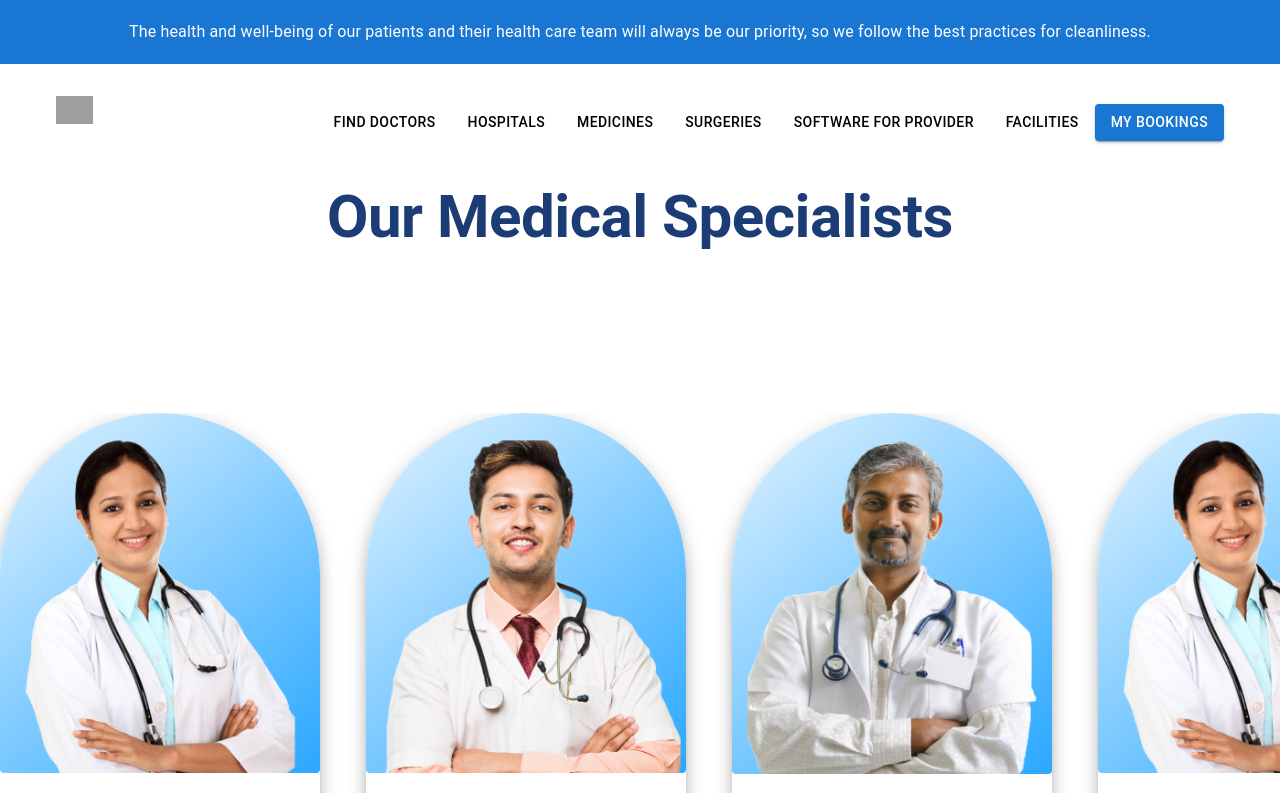
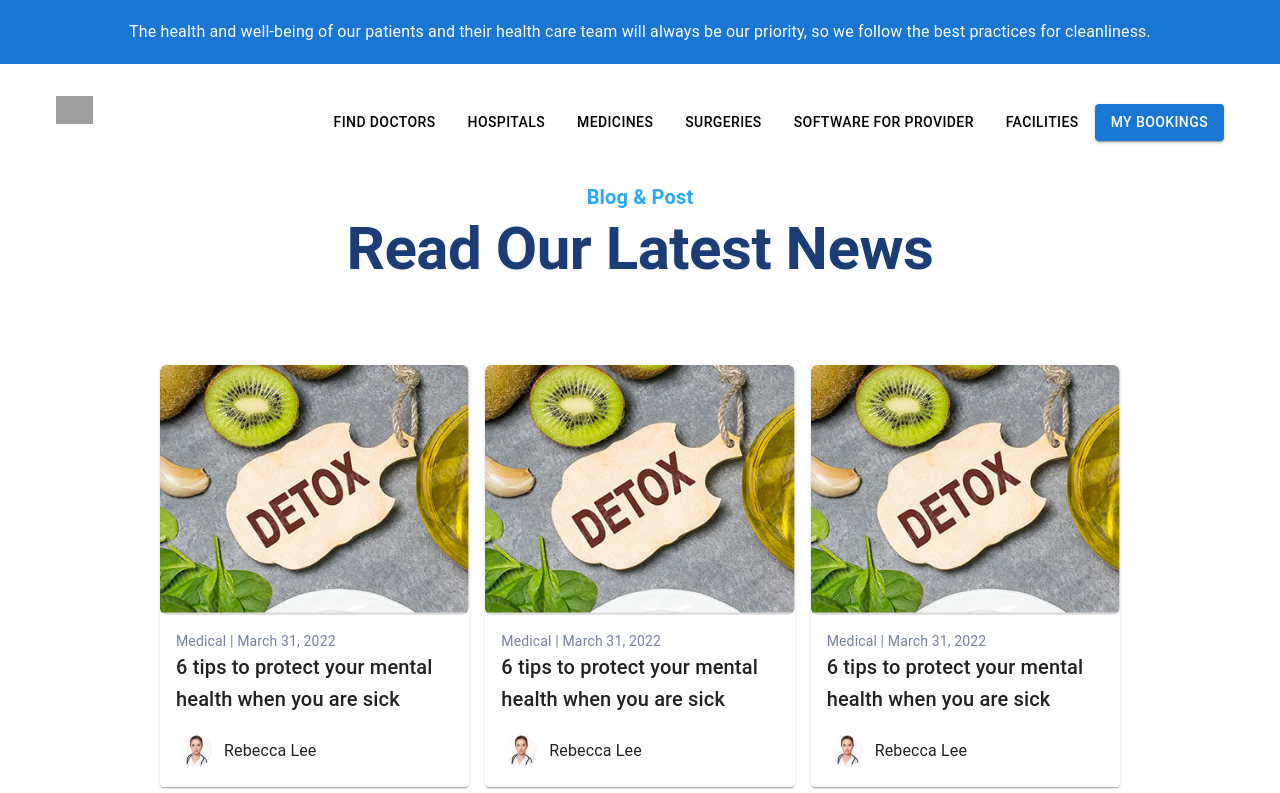
Before and after one commit to nitesh545/xMedify, a React (Create React App) app: page / in a window 1280 px wide. Shown: the top 793 px of the page. Built offline with nearby package versions, Linux system fonts and the light colour scheme; grey boxes are pictures that could not be loaded.

Commit message:
component: BlogAndNews

```diff
--- a/src/App.js
+++ b/src/App.js
@@ -8,6 +8,7 @@ import Navbar from "./Components/Navbar";
 import FindBySpecialisation from "./Components/FindBySpecialisation";
 import Offers from "./Components/Offers";
 import MedicalSpecialist from "./Components/MedicalSpecialist";
+import BlogAndNews from "./Components/BlogAndNews";
 
 const theme = createTheme();
 
@@ -16,6 +17,7 @@ function App() {
       <ThemeProvider theme={theme}>
         <CssBaseline />
           <Navbar />
+          <BlogAndNews />
           <MedicalSpecialist />
           <Offers />
           <FindBySpecialisation />
--- /dev/null
+++ b/src/Components/BlogAndNews.jsx
@@ -0,0 +1,43 @@
+import React from 'react';
+import {Box, Typography, Grid2, Card, CardActionArea, CardMedia, CardContent, Divider, Avatar} from "@mui/material";
+import img1 from "../assets/detox.png";
+import img2 from "../assets/rebeccalee.png";
+
+export default function BlogAndNews() {
+	let feeds = [
+		{img: img1, category: 'Medical', date: 'March 31, 2022', text: '6 tips to protect your mental health when you are sick', avatar: img2, name: 'Rebecca Lee'},
+		{img: img1, category: 'Medical', date: 'March 31, 2022', text: '6 tips to protect your mental health when you are sick', avatar: img2, name: 'Rebecca Lee'},
+		{img: img1, category: 'Medical', date: 'March 31, 2022', text: '6 tips to protect your mental health when you are sick', avatar: img2, name: 'Rebecca Lee'},
+	]
+	return (
+		<Box sx={{width: '100vw', height: '100vh'}}>
+			<Typography variant="h6" fontWeight='bold' align='center' color='rgba(42, 167, 255, 1)'>Blog & Post</Typography>
+			<Typography variant="h2" fontWeight='bold' align='center' color='rgba(27, 60, 116, 1)'>Read Our Latest News</Typography>
+			<Box sx={{paddingTop: '5rem', paddingLeft: '10rem', paddingRight: '10rem'}}>
+				<Grid2 container spacing={2}>
+					{
+						feeds.map((feed, index)=> (
+							<Grid2 size={4}>
+								<Card>
+									<CardActionArea>
+										<CardMedia component='img' src={feed.img} alt={index}/>
+										<CardContent>
+											<Box sx={{display: 'flex'}}>
+												<Typography variant='body2' color='rgba(119, 130, 157, 1)'>{feed.category} | {feed.date}</Typography>
+											</Box>
+											<Typography variant='h6'>{feed.text}</Typography>
+											<Box sx={{display: 'flex',}}>
+												<Avatar src={feed.avatar} sx={{marginTop: '1rem', padding: '0.25rem'}} />
+												<Typography sx={{marginTop: '1.5rem', marginLeft: '0.5rem'}}>{feed.name}</Typography>
+											</Box>
+										</CardContent>
+									</CardActionArea>
+								</Card>
+							</Grid2>
+						))
+					}
+				</Grid2>
+			</Box>
+		</Box>
+	);
+}
```
Also changed, not shown: src/assets/detox.png (added), src/assets/rebeccalee.png (added).
